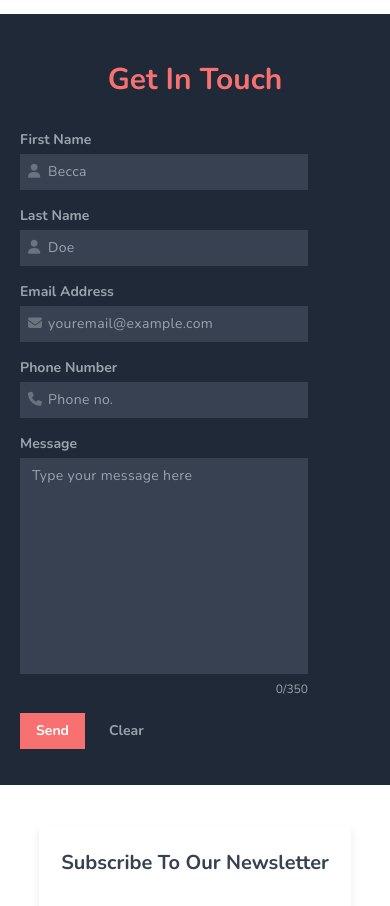
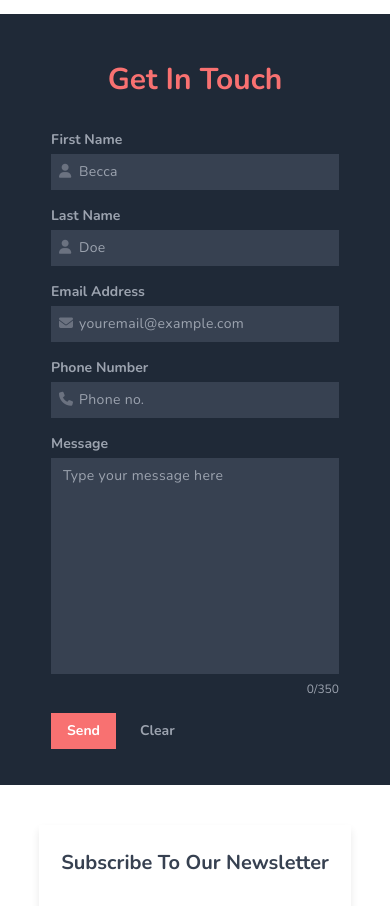
Before and after one commit to Babatunde-Ben/Luxury-Feet, a website: page public/index.html in a window 390 px wide. Shown: the part 4460-5366 px from the top of the page. Drawn offline with nearby package versions, Linux system fonts and the light colour scheme.

Commit message:
modified contact form for mobile view

```diff
--- a/public/index.html
+++ b/public/index.html
@@ -479,9 +479,9 @@
           />
         </div>
 
-        <form action="" class="contact-form w-full">
+        <form action="" class="contact-form w-full mx-auto">
           <div
-            class="md:flex justify-between items-center w-72 md:w-80 md:mx-auto"
+            class="md:flex justify-between items-center w-72 md:w-80 mx-auto"
           >
             <div class="relative md:pr-5">
               <label class="form-label text-sm" for="first-name"
@@ -513,7 +513,7 @@
               />
             </div>
           </div>
-          <div class="relative w-72 md:w-80 md:mx-auto">
+          <div class="relative w-72 md:w-80 mx-auto">
             <label class="form-label text-sm" for="email"> email address</label>
             <i class="fa fa-envelope input-icon"></i>
             <input
@@ -524,7 +524,7 @@
               class="input pl-7"
             />
           </div>
-          <div class="relative w-72 md:w-80 md:mx-auto">
+          <div class="relative w-72 md:w-80 mx-auto">
             <label class="form-label text-sm" for="tel">phone number </label>
             <i class="fa fa-phone input-icon"></i>
             <input
@@ -535,7 +535,7 @@
               class="input pl-7"
             />
           </div>
-          <div class="w-72 md:w-80 md:mx-auto">
+          <div class="w-72 md:w-80 mx-auto">
             <label class="form-label text-sm" for="message">message </label>
             <textarea
               name="message"
@@ -548,16 +548,16 @@
             ></textarea>
           </div>
           <p
-            class="text-right w-72 md:w-80 md:mx-auto text-gray-400 text-xs transform -translate-y-4"
+            class="text-right w-72 md:w-80 mx-auto text-gray-400 text-xs transform -translate-y-4"
           >
             <span class="word-count">0</span>/350
           </p>
           <p
-            class="contact-error w-72 md:w-80 md:mx-auto hidden transition duration-1000"
+            class="contact-error w-72 md:w-80 mx-auto hidden transition duration-1000"
           ></p>
 
           <div
-            class="flex items-center w-72 md:w-80 md:mx-auto md:flex-row-reverse mb-5"
+            class="flex items-center w-72 md:w-80 mx-auto md:flex-row-reverse mb-5"
           >
             <button
               type="submit"
```
Also changed, not shown: public/styles.css.
